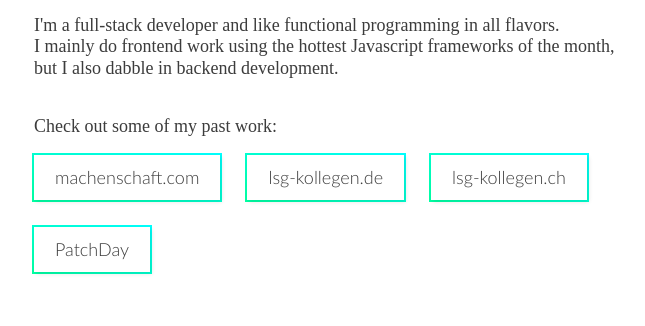
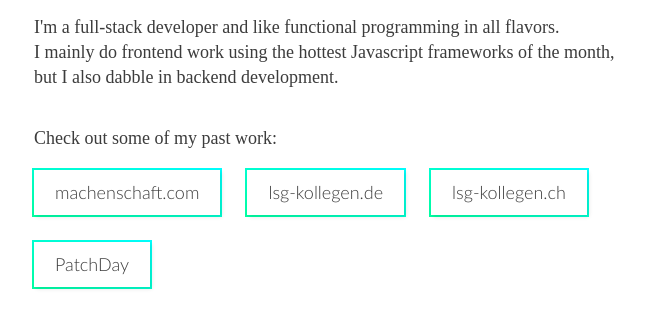
Before and after one commit to danielschleindlsperger/daniel.schleindlsperger.de, a website: page src/index.html in a window 1280 px wide. Shown: the part 278-604 px from the top of the page, without its empty margins (306-951 px from the left). Drawn offline with nearby package versions, Linux system fonts and the light colour scheme; files that its build step writes are made by us from their sources; a web font is replaced by a local one.

Commit message:
increase default line-height

```diff
--- a/src/styles/typography.scss
+++ b/src/styles/typography.scss
@@ -12,7 +12,7 @@
   font-weight: 300;
   font-size: 18px;
   color: $black;
-  line-height: 120%;
+  line-height: 140%;
 }
 
 .headline {
```
